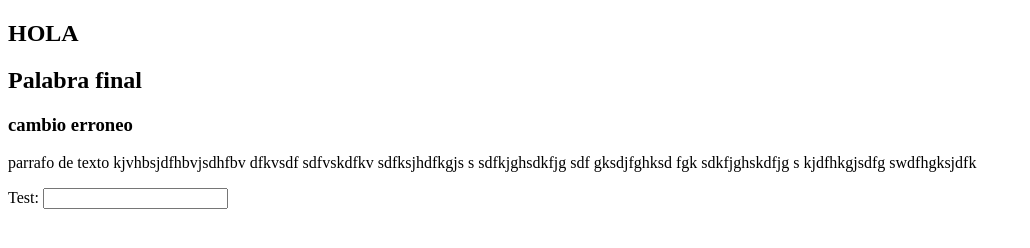
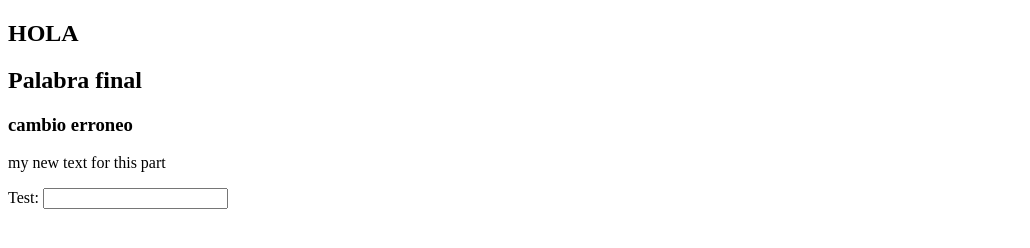
Before and after one commit to 3letras/TestGit, a plain HTML site: page index.html in a window 1280 px wide. Shown: the whole page, without its empty margins (0-1030 px from the left). Drawn offline with Linux system fonts and the light colour scheme.

Commit message:
feat: change the text of label <p>

```diff
--- a/index.html
+++ b/index.html
@@ -10,7 +10,7 @@
         <h1>HOLA</h1>
         <h2>Palabra final</h2>
         <h3>cambio erroneo</h3>
-        <p> parrafo de texto kjvhbsjdfhbvjsdhfbv dfkvsdf sdfvskdfkv sdfksjhdfkgjs s sdfkjghsdkfjg sdf gksdjfghksd fgk sdkfjghskdfjg  s kjdfhkgjsdfg swdfhgksjdfk
+        <p> my new text for this part
         </p>
         <label for="test">Test:</label>
         <input type="text" id="test" />
```
